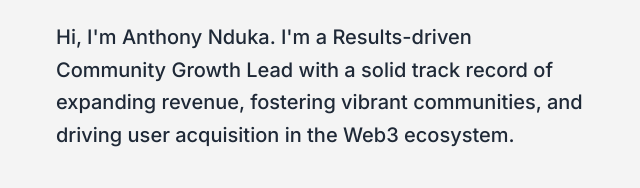
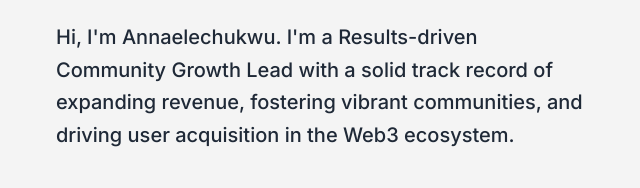
Before and after one commit to ndukaanthonya/tech-blueprint-site, a plain HTML site: page index.html in a window 1280 px wide. Shown: the part 483-671 px from the top of the page, 32-672 px from the left. Drawn offline with nearby package versions, Linux system fonts and the light colour scheme.

```diff
--- a/index.html
+++ b/index.html
@@ -53,7 +53,7 @@
                 I Build <span class="bg-brand-black text-white px-2">Communities</span> That Drive Growth.
             </h1>
             <p class="text-xl mb-10 leading-relaxed font-medium text-gray-800">
-                Hi, I'm Anthony Nduka. I'm a Results-driven Community Growth Lead with a solid track record of expanding revenue, fostering vibrant communities, and driving user acquisition in the Web3 ecosystem.
+                Hi, I'm Annaelechukwu. I'm a Results-driven Community Growth Lead with a solid track record of expanding revenue, fostering vibrant communities, and driving user acquisition in the Web3 ecosystem.
             </p>
             <a href="contact.html" class="inline-block bg-brand-blue text-white font-display font-bold text-xl py-4 px-10 border-4 border-brand-black brutal-shadow brutal-hover transition-all">
                 CONTACT ME
```
Also changed, not shown: products.html (renamed from product.html).
